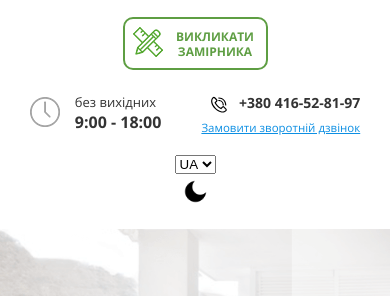
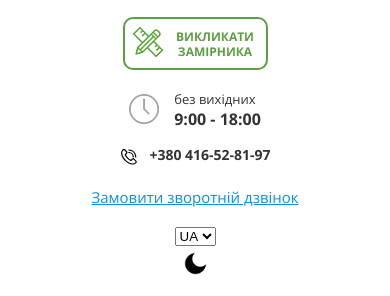
Before and after one commit to DmytroBeridze/Windows-Manufacturing, a website: page src/index.html in a window 390 px wide. Shown: the part 111-407 px from the top of the page. Drawn offline with nearby package versions, Linux system fonts and the light colour scheme; files that its build step writes are made by us from their sources; files whose address does not match are found by name.

Commit message:
fixed adaptivee in header time block on 480px

```diff
--- a/src/assets/scss/_adaptive.scss
+++ b/src/assets/scss/_adaptive.scss
@@ -626,6 +626,19 @@ padding: 30px 0;
 
 }
 @media only screen and (max-width:480px){
+// header time block
+.test{
+    flex-direction: column;
+    gap: 12px;
+    align-items: center
+}
+.header__contacts{
+    align-items: center;
+    gap: 15px;
+}
+.order-call{
+    font-size: 1.5rem;
+}
 
     // slider
 .slider__carousel li{
```
